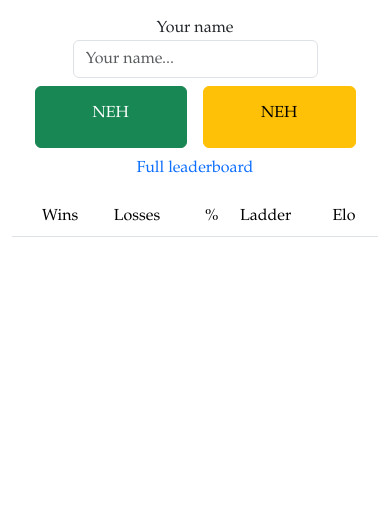
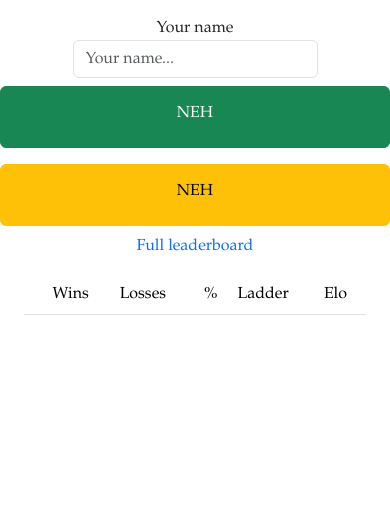
Before and after one commit to jftsang/hymnsmash, a Flask app: template templates/index.html in a window 390 px wide. Shown: the top 514 px of the page. Run offline with Flask 3, Linux system fonts and the light colour scheme; the template is opened without the code that fills it, so the values that code supplies are empty.

Commit message:
Yet another attempt at responsive layout...

```diff
--- a/templates/base.html
+++ b/templates/base.html
@@ -27,18 +27,18 @@
     </ul>
 {% endwith %}
 <div class="container">
-    <div class="flex">
-        <main>
-            <div id="mainDiv" class="col">
+    <main>
+        <div class="row">
+            <div id="mainDiv" class="col-md-8">
                 {% block content %}
                 {% endblock %}
             </div>
-            <div class="col">
+            <div class="col-md-4">
                 {% block sidebar %}
                 {% endblock %}
             </div>
-        </main>
-    </div>
+        </div>
+    </main>
 </div>
 
 
--- a/templates/index.html
+++ b/templates/index.html
@@ -9,7 +9,7 @@
         <a class="link text-decoration-none"
            href="{{ url_for('leaderboard_view') }}">Full leaderboard</a>
     </p>
-    <div class="leaderboard-div mb-2">
+    <div class="container mb-2 overflow-auto">
         {% include 'leaderboardTable.html' %}
     </div>
 {% endblock %}
--- a/templates/vote.html
+++ b/templates/vote.html
@@ -16,27 +16,23 @@
             </div>
         </div>
 
-        <div class="d-flex flex-row justify-content-center">
+        <div class="row justify-content-center">
             <div id="voteP1Btn"
-                 class="competitor btn btn-success m-2 d-flex flex-column col-5"
+                 class="col-md btn btn-success m-2"
                  data-bs-toggle="tooltip"
                  data-bs-html="true"
                  title="{{ p1 | describe_winloss }}">
-                <div class="row mb-auto">
-                    <h1>{{ p1.name }}</h1>
-                    <p>NEH {{ p1 | hymn_number }}<br/>
-                </div>
+                <h1>{{ p1.name }}</h1>
+                <p>NEH {{ p1 | hymn_number }}<br/>
             </div>
 
             <div id="voteP2Btn"
-                 class="competitor col btn btn-warning m-2 d-flex flex-column col-5"
+                 class="col-md btn btn-warning m-2"
                  data-bs-toggle="tooltip"
                  data-bs-html="true"
                  title="{{ p2 | describe_winloss }}">
-                <div class="row mb-auto">
-                    <h1>{{ p2.name }}</h1>
-                    <p>NEH {{ p2 | hymn_number }}<br/>
-                </div>
+                <h1>{{ p2.name }}</h1>
+                <p>NEH {{ p2 | hymn_number }}<br/>
             </div>
         </div>
         <div class="d-flex flex-row justify-content-center">
```
